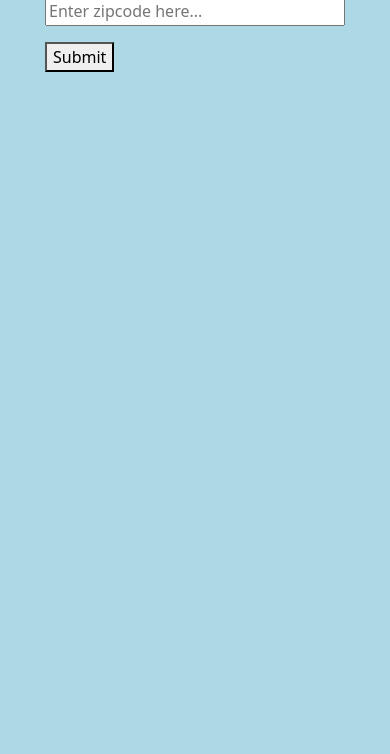
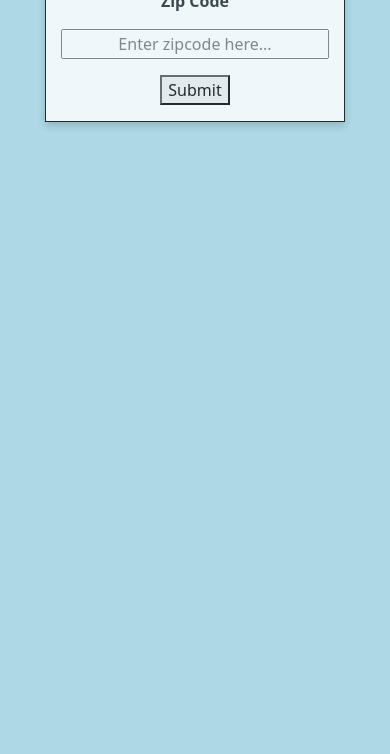
Before and after one commit to sriveragithub/Weather-App, a plain HTML site: page index.html in a window 390 px wide. Shown: the part 90-844 px from the top of the page. Drawn offline with nearby package versions, Linux system fonts and the light colour scheme.

Commit message:
updates to make the code mobile responsive

```diff
--- a/index.html
+++ b/index.html
@@ -12,25 +12,12 @@
     <body>
         <div class="search-area">
             <h2>Weather App</h2>
-            <form class="">
-                <p>
+            <form class="search-form">
                     <label><b>Zip Code</b></label>
                     <input id="zipcode-input" type="number" name="zipcode" placeholder="Enter zipcode here...">
-                </p>
-                <p>
                     <button id="submit-btn" type="submit">Submit</button>
-                </p>
             </form>
         </div>
-
-        <!-- <div class="card">
-            <div class="container">
-                <h3 id="zip">Zip Code</h3>
-                <h3 id="city">City</h3>
-                <h3 id="temp-h3">Temp (F): </h3><span id="temp">#</span>
-                <img id="weather-img" src="appPhotos/weather_sun.jpg">
-            </div>
-        </div> -->
         <script src="config.js"></script>
         <script src="app.js"></script>
     </body>
--- a/style.css
+++ b/style.css
@@ -24,17 +24,43 @@ h2 {
   text-align: center;
 }
 
-input {
+.search-area {
+  -webkit-box-sizing: border-box; /* Safari/Chrome, other WebKit */
+  -moz-box-sizing: border-box;    /* Firefox */
+  box-sizing: border-box;
+  box-shadow: 0 4px 8px 0 rgba(0, 0, 0, 0.2);
+  transition: 0.3s;
+  max-width: 300px;
   width: 100%;
+  background-color: white;
+  opacity: .8;
+  border: 1px solid black;
+  margin-top: 1rem;
+}
+
+.search-form label,
+.search-form input,
+.search-form button {
+  display: block;
+  text-align: center;
+  margin: 0 auto 1rem auto;
+}
+
+.search-form input {
+  width: 90%;
 }
 
 .card {
+  -webkit-box-sizing: border-box; /* Safari/Chrome, other WebKit */
+  -moz-box-sizing: border-box;    /* Firefox */
+  box-sizing: border-box;
   box-shadow: 0 4px 8px 0 rgba(0, 0, 0, 0.2);
   transition: 0.3s;
-  width: 350px;
+  max-width: 300px;
+  width: 100%;
   opacity: .8;
   border: 1px solid black;
-  margin-top: 4rem;
+  margin-top: 2rem;
 }
 
 .card:hover {
```
